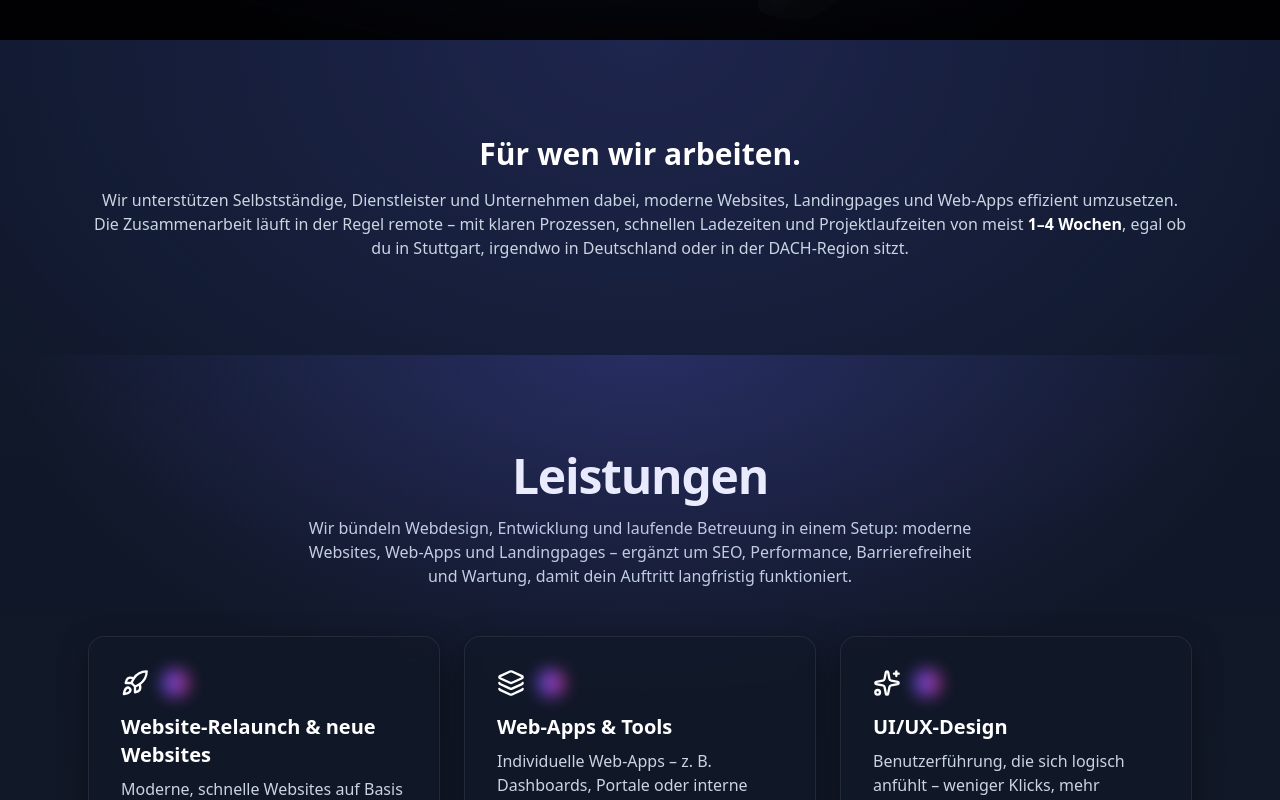
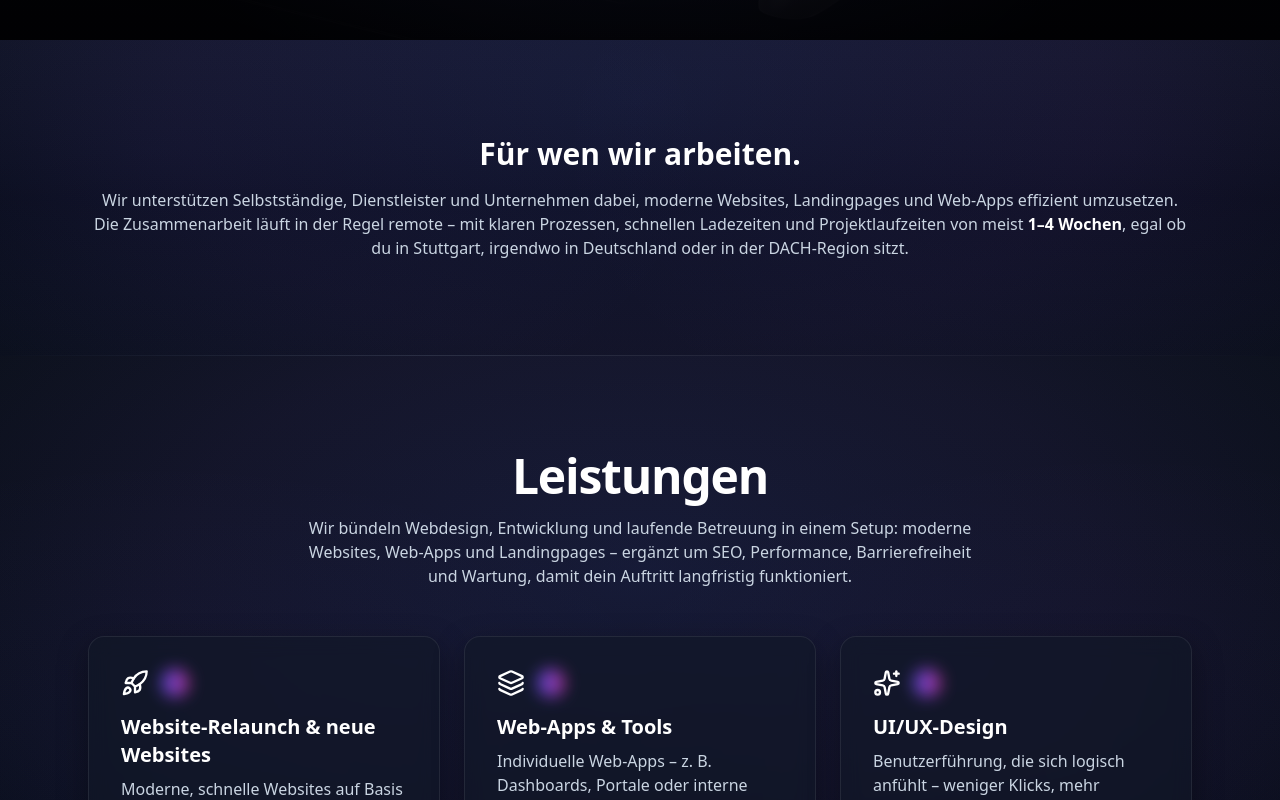
Before and after one commit to OpnyAI/codavo-website, a Next.js app: page / in a window 1280 px wide. Shown: the part 760-1560 px from the top of the page. Built offline with nearby package versions, Linux system fonts and the light colour scheme.

Commit message:
fix: stabilize section background slices & dividers

```diff
--- a/src/app/globals.css
+++ b/src/app/globals.css
@@ -13,15 +13,13 @@ body {
 body {
   margin: 0;
   color: #e5e7eb; /* slate-200 */
-  background: radial-gradient(
-      1200px 800px at 50% 0%,
-      rgba(99, 102, 241, 0.18) 0%,
-      rgba(15, 23, 42, 0) 70%
-    ),
-    linear-gradient(180deg, #0f172a 0%, #111827 100%); /* dark → darker */
+  background: #070c18;
   -webkit-font-smoothing: antialiased;
   -moz-osx-font-smoothing: grayscale;
-  font-feature-settings: "ss02" on, "ss03" on, "cv11" on;
+  font-feature-settings:
+    "ss02" on,
+    "ss03" on,
+    "cv11" on;
 }
 
 /* Links neutral halten */
@@ -41,13 +39,108 @@ a:hover {
   padding-left: 1.5rem; /* 24px */
   padding-right: 1.5rem;
 }
+.section-sm {
+  padding-top: 3rem;
+  padding-bottom: 3rem;
+}
+
+/* ===== Section Background System (full-bleed, clean) ===== */
 .section {
+  position: relative;
+  isolation: isolate;
   padding-top: 6rem; /* 96px */
   padding-bottom: 6rem;
 }
-.section-sm {
-  padding-top: 3rem;
-  padding-bottom: 3rem;
+
+/* Content immer über dem Band */
+.section > :not(style) {
+  position: relative;
+  z-index: 1;
+}
+
+/* Full-bleed Background-Slice */
+.section::before {
+  content: "";
+  position: absolute;
+  inset: 0;
+  left: 50%;
+  width: 100vw;
+  transform: translateX(-50%);
+  pointer-events: none;
+  z-index: -1;
+
+  /* Basis-Ton, damit jede Section als eigener "Slice" wirkt */
+  background:
+    linear-gradient(
+      to bottom,
+      rgba(255, 255, 255, 0.02),
+      rgba(0, 0, 0, 0.10),
+      rgba(255, 255, 255, 0.01)
+    ),
+    radial-gradient(
+      1100px 600px at 50% 18%,
+      rgba(99, 102, 241, 0.14),
+      rgba(139, 92, 246, 0.07) 42%,
+      transparent 72%
+    ),
+    radial-gradient(
+      900px 520px at 12% 35%,
+      rgba(99, 102, 241, 0.06),
+      transparent 62%
+    ),
+    radial-gradient(
+      900px 520px at 88% 35%,
+      rgba(139, 92, 246, 0.05),
+      transparent 64%
+    );
+}
+
+/* Variante: Glow-Schwerpunkt etwas tiefer/unten (für Alternation) */
+.section--alt::before {
+  background:
+    linear-gradient(
+      to bottom,
+      rgba(255, 255, 255, 0.02),
+      rgba(0, 0, 0, 0.12),
+      rgba(255, 255, 255, 0.01)
+    ),
+    radial-gradient(
+      1100px 650px at 50% 70%,
+      rgba(99, 102, 241, 0.12),
+      rgba(139, 92, 246, 0.06) 44%,
+      transparent 74%
+    ),
+    radial-gradient(
+      900px 520px at 12% 70%,
+      rgba(99, 102, 241, 0.05),
+      transparent 64%
+    ),
+    radial-gradient(
+      900px 520px at 88% 70%,
+      rgba(139, 92, 246, 0.045),
+      transparent 66%
+    );
+}
+
+/* Hairline Divider (unten) – sorgt für klare Section-Trennung */
+.section::after {
+  content: "";
+  position: absolute;
+  left: 50%;
+  width: 100vw;
+  transform: translateX(-50%);
+  bottom: 0;
+  height: 1px;
+  pointer-events: none;
+  z-index: 2;
+
+  background: linear-gradient(
+    to right,
+    transparent,
+    rgba(148, 163, 184, 0.18),
+    rgba(255, 255, 255, 0.06),
+    transparent
+  );
 }
 
 /* ===== UI Primitives ===== */
@@ -59,8 +152,10 @@ a:hover {
   -webkit-backdrop-filter: blur(10px);
   padding: 2rem; /* 32px */
   box-shadow: 0 10px 30px rgba(0, 0, 0, 0.35);
-  transition: transform 0.35s cubic-bezier(0.2, 0.8, 0.2, 1),
-    box-shadow 0.35s cubic-bezier(0.2, 0.8, 0.2, 1), background-color 0.35s ease;
+  transition:
+    transform 0.35s cubic-bezier(0.2, 0.8, 0.2, 1),
+    box-shadow 0.35s cubic-bezier(0.2, 0.8, 0.2, 1),
+    background-color 0.35s ease;
 }
 .card:hover {
   transform: translateY(-6px);
@@ -77,7 +172,10 @@ a:hover {
   font-size: 0.9rem;
   font-weight: 600;
   line-height: 1;
-  transition: transform 0.2s ease, opacity 0.2s ease, background-color 0.2s ease;
+  transition:
+    transform 0.2s ease,
+    opacity 0.2s ease,
+    background-color 0.2s ease;
   cursor: pointer;
 }
 .btn:active {
@@ -113,7 +211,9 @@ a:hover {
   font-size: 0.95rem;
   outline: none;
   box-shadow: inset 0 0 0 0 rgba(99, 102, 241, 0);
-  transition: border-color 0.2s ease, box-shadow 0.2s ease,
+  transition:
+    border-color 0.2s ease,
+    box-shadow 0.2s ease,
     background-color 0.2s ease;
 }
 .input::placeholder {
@@ -132,37 +232,6 @@ a:hover {
   color: #e5e7eb;
 }
 
-/* ===== Subtile Glows für Sections ===== */
-.section-glow-top {
-  position: relative;
-}
-.section-glow-top::before {
-  content: "";
-  position: absolute;
-  inset: -1px -1px auto -1px;
-  height: 40%;
-  background: radial-gradient(
-    900px 500px at 50% 0%,
-    rgba(99, 102, 241, 0.22),
-    transparent 70%
-  );
-  pointer-events: none;
-}
-.section-glow-bottom {
-  position: relative;
-}
-.section-glow-bottom::after {
-  content: "";
-  position: absolute;
-  inset: auto -1px -1px -1px;
-  height: 45%;
-  background: radial-gradient(
-    900px 550px at 50% 100%,
-    rgba(99, 102, 241, 0.18),
-    transparent 70%
-  );
-  pointer-events: none;
-}
 @media (prefers-reduced-motion: no-preference) {
   .fade-up {
     animation: fadeUp 0.7s ease-out both;
```
